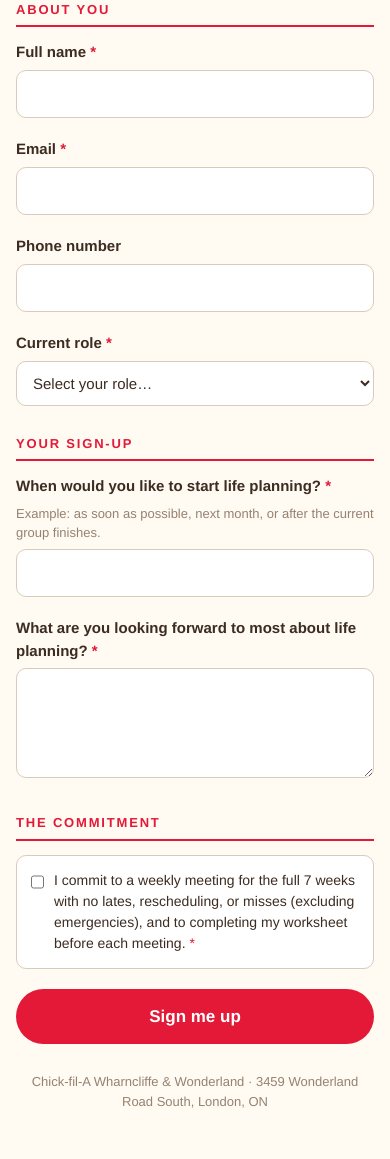
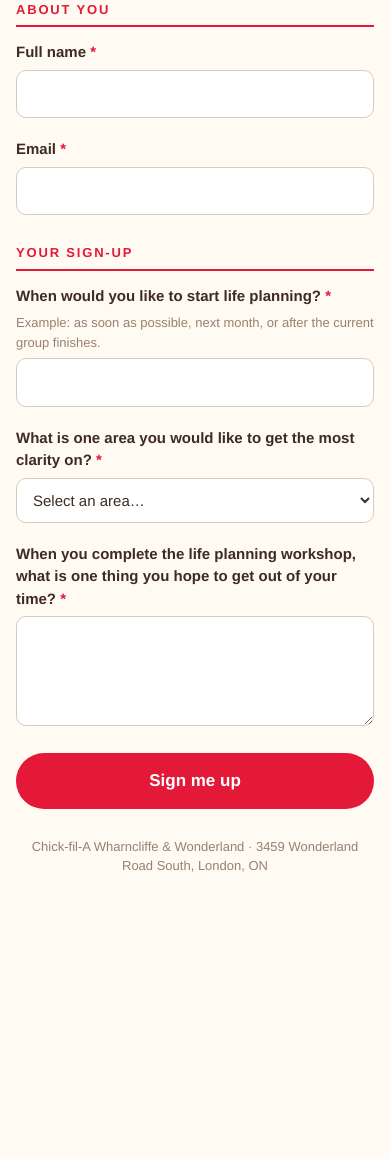
Before and after one commit to CFAautomate26/cfa-sidekick-production, a Flask app: page /life-planning in a window 390 px wide. Shown: the part 720-1879 px from the top of the page. After the commit the page ends 1592 px from the top, so only its background shows below. Run offline with Flask 3, Linux system fonts and the light colour scheme.

Commit message:
Simplify life planning sign-up to the Operator's final questions
Name and email, then: when they would like to start, one area they
want the most clarity on (the notebook's six areas), and one thing
they hope to get out of their time. Drops the role select, phone
field, and commitment checkbox to match the Google Form.

Co-Authored-By: Claude Fable 5 <noreply@anthropic.com>
Claude-Session: https://claude.ai/code/session_01NDkk1L5ynsB1BhhJAR6rE8

```diff
--- a/app.py
+++ b/app.py
@@ -524,22 +524,20 @@ def apply_thanks():
     return render_template("thanks.html")
 
 
-LIFE_PLANNING_REQUIRED_FIELDS = ["name", "email", "role", "start_when",
-                                 "looking_forward", "commit"]
+LIFE_PLANNING_REQUIRED_FIELDS = ["name", "email", "start_when",
+                                 "clarity_area", "hope_outcome"]
 
 
 def deliver_life_planning_signup(fields: dict) -> bool:
     """Email the workshop sign-up to the Operator via FormSubmit. Returns True on success."""
     payload = {
-        "_subject": f"Life Planning Workshop Sign-up: {fields['name']} ({fields['role']})",
+        "_subject": f"Life Planning Workshop Sign-up: {fields['name']}",
         "_template": "table",
         "Name": fields["name"],
         "Email": fields["email"],
-        "Phone": fields.get("phone", ""),
-        "Role": fields["role"],
         "When they would like to start": fields["start_when"],
-        "Looking forward to most": fields["looking_forward"],
-        "Committed to the 7 week expectations": "Yes",
+        "Area they most want clarity on": fields["clarity_area"],
+        "One thing they hope to get out of their time": fields["hope_outcome"],
     }
 
     url = f"https://formsubmit.co/ajax/{APPLICATION_EMAIL}"
@@ -559,23 +557,21 @@ def life_planning():
         return render_template("life_planning.html", form={}, error=None)
 
     fields = {k: (request.form.get(k, "") or "").strip() for k in
-              LIFE_PLANNING_REQUIRED_FIELDS + ["phone"]}
+              LIFE_PLANNING_REQUIRED_FIELDS}
 
     missing = [k for k in LIFE_PLANNING_REQUIRED_FIELDS if not fields[k]]
     if missing:
         return render_template(
             "life_planning.html", form=fields,
-            error="Please fill in every required field and confirm the "
-                  "commitment before signing up."), 400
+            error="Please fill in every required field before signing up."), 400
 
     # Always log the full sign-up so it is recoverable from Render logs even
     # if email delivery fails.
     print("=== LIFE PLANNING WORKSHOP SIGN-UP RECEIVED ===")
-    print(f"Name: {fields['name']} | Email: {fields['email']} | "
-          f"Phone: {fields.get('phone', '')} | Role: {fields['role']}")
+    print(f"Name: {fields['name']} | Email: {fields['email']}")
     print(f"When they would like to start: {fields['start_when']}")
-    print(f"Looking forward to most: {fields['looking_forward']}")
-    print("Committed to 7 week expectations: Yes")
+    print(f"Area they most want clarity on: {fields['clarity_area']}")
+    print(f"One thing they hope to get out of their time: {fields['hope_outcome']}")
     print("=== END SIGN-UP ===")
 
     delivered = deliver_life_planning_signup(fields)
--- a/templates/life_planning.html
+++ b/templates/life_planning.html
@@ -180,19 +180,6 @@
         <label for="email">Email <span class="req">*</span></label>
         <input type="email" id="email" name="email" required value="{{ form.email or '' }}">
       </div>
-      <div class="field">
-        <label for="phone">Phone number</label>
-        <input type="tel" id="phone" name="phone" value="{{ form.phone or '' }}">
-      </div>
-      <div class="field">
-        <label for="role">Current role <span class="req">*</span></label>
-        <select id="role" name="role" required>
-          <option value="" {% if not form.role %}selected{% endif %} disabled>Select your role…</option>
-          <option value="Team Member" {% if form.role == 'Team Member' %}selected{% endif %}>Team Member</option>
-          <option value="Leader" {% if form.role == 'Leader' %}selected{% endif %}>Leader</option>
-        </select>
-      </div>
-
       <div class="section-title">Your sign-up</div>
       <div class="field">
         <label for="start_when">When would you like to start life planning? <span class="req">*</span></label>
@@ -200,21 +187,17 @@
         <input type="text" id="start_when" name="start_when" required value="{{ form.start_when or '' }}">
       </div>
       <div class="field">
-        <label for="looking_forward">What are you looking forward to most about life planning? <span class="req">*</span></label>
-        <textarea id="looking_forward" name="looking_forward" required>{{ form.looking_forward or '' }}</textarea>
+        <label for="clarity_area">What is one area you would like to get the most clarity on? <span class="req">*</span></label>
+        <select id="clarity_area" name="clarity_area" required>
+          <option value="" {% if not form.clarity_area %}selected{% endif %} disabled>Select an area…</option>
+          {% for area in ["Career", "Family", "Friends", "Community Impact", "Faith", "Legacy"] %}
+          <option value="{{ area }}" {% if form.clarity_area == area %}selected{% endif %}>{{ area }}</option>
+          {% endfor %}
+        </select>
       </div>
-
-      <div class="section-title">The commitment</div>
       <div class="field">
-        <div class="commit">
-          <input type="checkbox" id="commit" name="commit" value="yes" required
-                 {% if form.commit %}checked{% endif %}>
-          <label for="commit">
-            I commit to a weekly meeting for the full 7 weeks with no lates,
-            rescheduling, or misses (excluding emergencies), and to completing
-            my worksheet before each meeting. <span class="req">*</span>
-          </label>
-        </div>
+        <label for="hope_outcome">When you complete the life planning workshop, what is one thing you hope to get out of your time? <span class="req">*</span></label>
+        <textarea id="hope_outcome" name="hope_outcome" required>{{ form.hope_outcome or '' }}</textarea>
       </div>
 
       <button type="submit">Sign me up</button>
```
